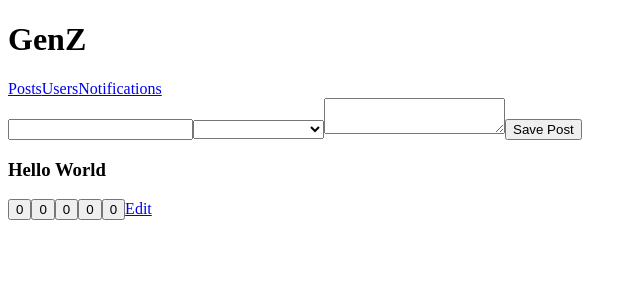
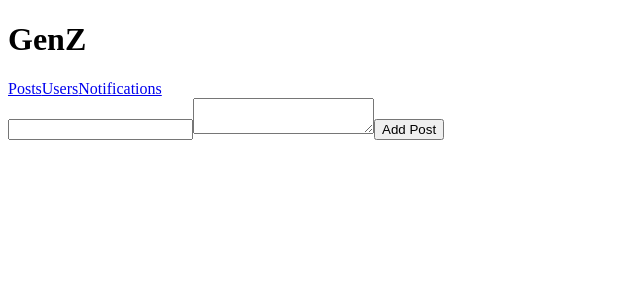
Before and after one commit to acciojob/social-media-Ishikaverma2317, a React app: page / in a window 1280 px wide. Shown: the top 300 px of the page, without its empty margins (0-640 px from the left). Built offline with nearby package versions, Linux system fonts and the light colour scheme.

Commit message:
Update PostsList.js

```diff
--- a/src/components/PostsList.js
+++ b/src/components/PostsList.js
@@ -1,53 +1,12 @@
-import React, { useState } from "react";
-import { posts as initialPosts, users } from "../data";
+import Posts from "./Posts";
 
-export default function PostsList() {
-  const [posts, setPosts] = useState(initialPosts);
-  const [title, setTitle] = useState("");
-  const [content, setContent] = useState("");
-  const [author, setAuthor] = useState("");
-
-  const addPost = () => {
-    setPosts([
-      ...posts,
-      {
-        id: Date.now().toString(),
-        title,
-        content,
-        user: author,
-        reactions: { like: 0, heart: 0, rocket: 0, coffee: 0 }
-      }
-    ]);
-  };
-
+function PostsList() {
   return (
-    <>
-      <form>
-        <input id="postTitle" onChange={e => setTitle(e.target.value)} />
-        <select id="postAuthor" onChange={e => setAuthor(e.target.value)}>
-          <option />
-          {users.map(u => (
-            <option key={u.id}>{u.name}</option>
-          ))}
-        </select>
-        <textarea id="postContent" onChange={e => setContent(e.target.value)} />
-        <button type="button" onClick={addPost}>Save Post</button>
-      </form>
-
-      <section className="posts-list">
-        {posts.map(post => (
-          <div key={post.id}>
-            <h3>{post.title}</h3>
-
-            {Object.keys(post.reactions).map(r => (
-              <button key={r}>{post.reactions[r]}</button>
-            ))}
-
-            <button>0</button>
-            <a className="button" href={`/posts/${post.id}`}>Edit</a>
-          </div>
-        ))}
-      </section>
-    </>
+    <section className="posts-list">
+      <div></div> {/* nth-child(1) empty */}
+      <Posts />    {/* nth-child(2) */}
+    </section>
   );
 }
+
+export default PostsList;
```
